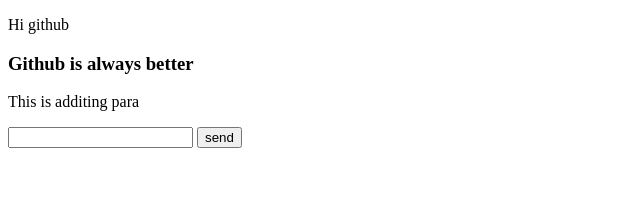
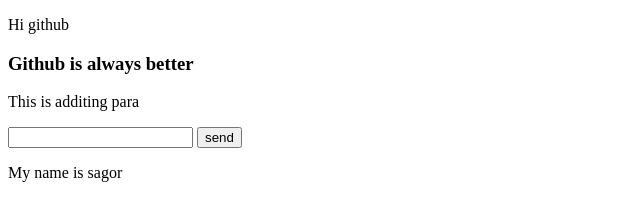
Before and after one commit to sagor38/2nd_website_github, a plain HTML site: page index.html in a window 1280 px wide. Shown: the whole page, without its empty margins (0-640 px from the left). Drawn offline with Linux system fonts and the light colour scheme.

Commit message:
Update index.html

```diff
--- a/index.html
+++ b/index.html
@@ -11,5 +11,6 @@
     <p>This is additing para </p>
     <input type="email" name="email">
     <input type="submit" value="send">
+    <p>My name is sagor </p>
 </body>
 </html>
```
